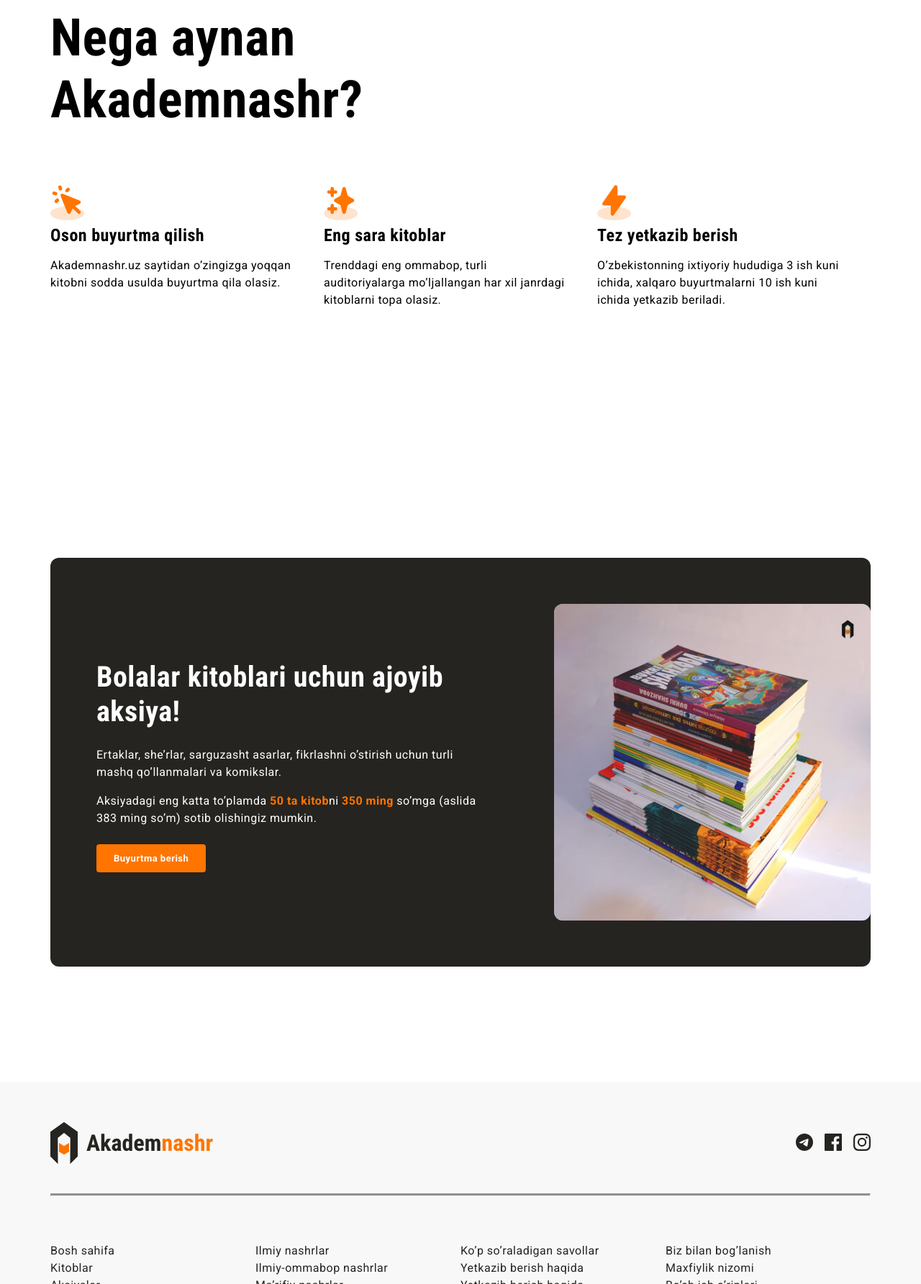
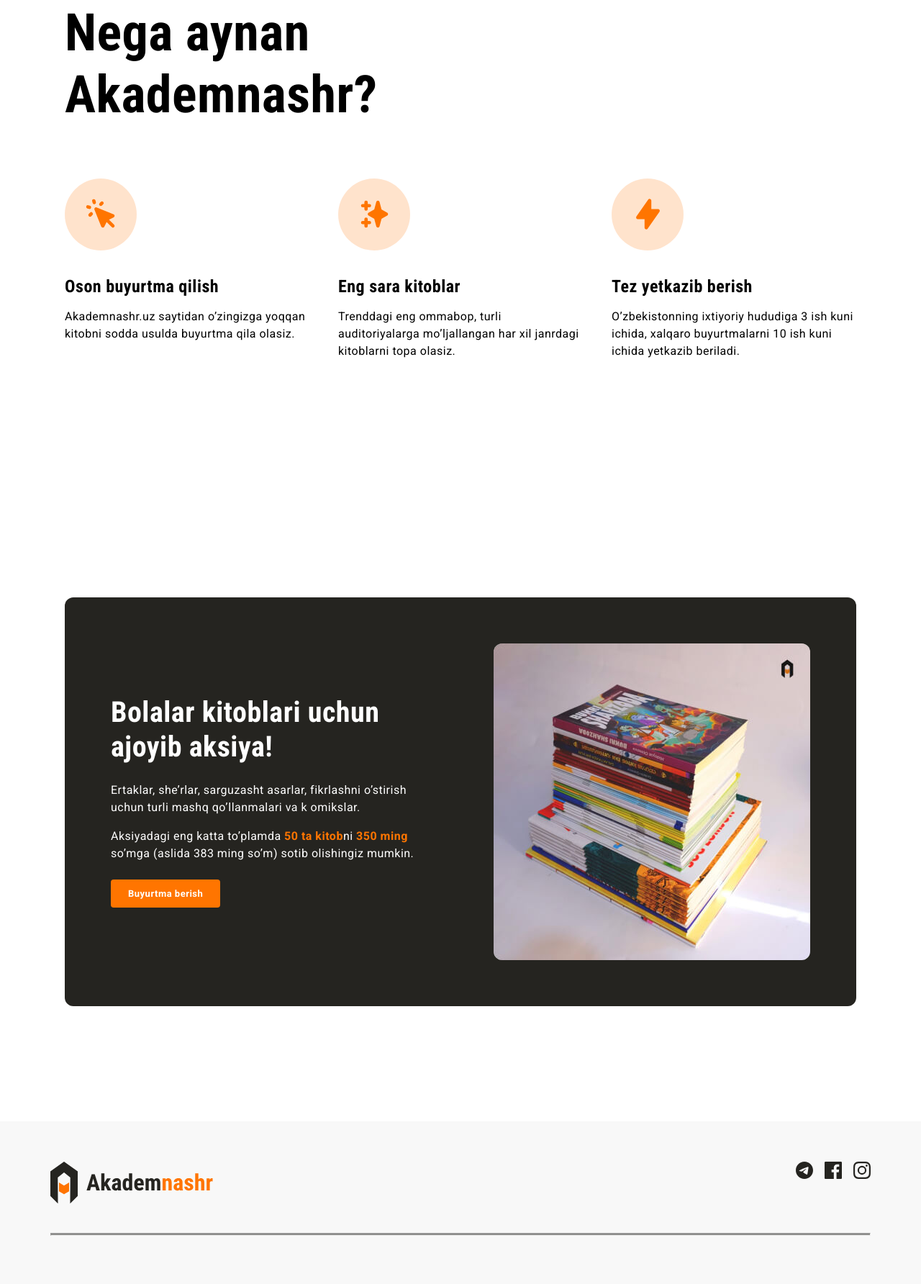
Before and after one commit to frontent20072022/akademnashr-promosite, a plain HTML site: page index.html in a window 1280 px wide. Shown: the part 1016-2800 px from the top of the page at 72% size. Drawn offline with Linux system fonts and the light colour scheme.

Commit message:
Add img and ul li styles

```diff
--- a/css/style.css
+++ b/css/style.css
@@ -6,10 +6,20 @@
   outline-offset: 4px;
 }
 body{
+  margin: 0;
+  padding: 0;
   font-family: 'Roboto','Arial', 'Sans serif';
   font-size: 16px;
   line-height: 1.5;
   letter-spacing: 0.5px;
+}
+.container{
+  max-width: 1140px;
+  width: 100%;
+  padding-left: 20px;
+  padding-right: 20px;
+  margin-left: auto;
+  margin-right: auto;
 }
 .site-header{
   background-color: #fff;
@@ -21,15 +31,6 @@ body{
   align-items: center;
   padding: 16px 0;
 }
-.header-link img{
-  display: block;
-}
-.container{
-  max-width: 1140px;
-  width: 100%;
-  margin-left: auto;
-  margin-right: auto;
-}
 .logo-link{
   transition: opacity 0.4s ease;
 }
@@ -38,6 +39,9 @@ body{
 }
 .logo-link:active{
   opacity: 0.6;
+}
+.site-header-logo{
+  display: block;
 }
 .nav{
   font-family: 'Roboto 500';
@@ -55,6 +59,7 @@ body{
 }
 .item-link{
   font-weight: 500;
+  font-family: 'Roboto','Arial', 'Sans serif';
   font-size: 13px;
   line-height: 15px;
   letter-spacing: 1px;
@@ -108,6 +113,7 @@ h2{
 }
 .hero-img{
   border-radius: 8px;
+  box-shadow: 24px 24px 0 rgba(255, 117, 0, 0.6);
 }
 
 
@@ -132,8 +138,19 @@ h2{
   width: 100px;
   height: 100px;
   border-radius: 50%;
+  display: flex;
+  align-items: center;
+  justify-content: center;
+  display: flex;
+  justify-content: center;
+  align-items: center;
+  margin: 0;
+  padding: 0;
+  margin-bottom: 32px;
 }
 .feature-list{
+  padding: 0;
+  margin: 0;
   margin-top: 0;
 }
 .feature-title{
@@ -151,7 +168,7 @@ h2{
   margin-bottom: 12px;
 }
 .feature-text{
-  margin-top: 0;
+  margin: 0;
 }
 .content{
   width: 390px;
@@ -182,7 +199,7 @@ h2{
   padding-bottom: 160px;
 }
 .great-action{
-  padding: 75px 92px 64px 64px;
+  width: 440px;
 }
 .action-text{
   margin-top: 0;
@@ -195,13 +212,14 @@ strong{
   display: flex;
   justify-content: space-between;
   align-items: center;
-  padding: 64px 0;
   background-color: #252420;
   border-radius: 12px;
   color: #fff;
+  padding: 64px;
 }
-.action-container img{
+.action-img{
   border-radius: 12px;
+  display: block;
 }
 
 
@@ -224,20 +242,32 @@ footer{
   display: flex;
   gap: 16px;
   list-style: none;
+  margin: 0;
+  padding: 0;
 }
 .footer-item{
   font-weight: 400;
   list-style: none;
 }
+.footer-lists li{
+  margin-bottom: 16px;
+}
+.footer-lists li:last-child{
+  margin-bottom: 0px;
+}
 .footer-link{
   text-decoration: none;
   color: #252420;
-  transition: color 0.4s ease;
+  transition: color 0.4s ease,
+  opacity 0.4s ease;
 }
 .footer-link:hover{
-  opacity: ;
+  color: #FF7500;
 }
-.footer-link img{
+.footer-link:active{
+  opacity: 0.6;
+}
+.footer-social-img{
   display: block;
 }
 .footer-line{
@@ -246,9 +276,7 @@ footer{
   margin-top: 0;
   margin-bottom: 64px;
 }
-.connection img{
-  display: block;
-}
+
 .footer-list{
   display: flex;
   justify-content: space-between;
@@ -256,8 +284,7 @@ footer{
 }
 .footer-lists{
   width: 224px;
-  margin-top: 0;
-  margin-bottom: 0;
+  padding: 0;
+  margin: 0;
   margin-right: 68px;
-  padding-left: 0;
 }
--- a/index.html
+++ b/index.html
@@ -15,7 +15,7 @@
   <header class="site-header">
     <div class="container header-container">
       <a class="logo-link" href="index.html">
-        <img src="img/logo.svg" alt="Akademnashr logo" width="227" height="59">
+        <img class="site-header-logo" src="img/logo.svg" alt="Akademnashr logo" width="227" height="59">
       </a>
 
       <nav class="nav">
@@ -28,9 +28,10 @@
         <a class="main-link" href="#">Ro'yhatdan o'tish</a>
       </nav>
 
-
     </div>
   </header>
+
+
   <!-- main -->
   <main>
     <section class="hero">
@@ -44,7 +45,6 @@
         <img class="hero-img" src="img/python-book.jpg" alt="Qo'ldagi kitob" width="510" height="510" srcset="img/python-book.jpg, img/python-book@2x.jpg">
       </div>
     </section>
-
 
     <section class="feature">
       <div class="container feature-container">
@@ -74,45 +74,47 @@
       </div>
     </section>
 
-
     <section class="action">
-      <div class="container action-container">
-        <div class="great-action">
-          <h2 class="hero-title">Bolalar kitoblari uchun ajoyib aksiya!</h2>
-          <div class="action-text">
-            <p>Ertaklar, she’rlar, sarguzasht asarlar, fikrlashni o’stirish uchun turli mashq qo’llanmalari va komikslar.</p>
-            <p>Aksiyadagi eng katta to’plamda <strong>50 ta kitob</strong>ni <strong>350 ming</strong> so’mga (aslida 383 ming so’m) sotib olishingiz mumkin.</p>
+      <div class="container">
+        <div class="action-container">
+          <div class="great-action">
+            <h2 class="hero-title">Bolalar kitoblari uchun ajoyib aksiya!</h2>
+            <div class="action-text">
+              <p>Ertaklar, she’rlar, sarguzasht asarlar, fikrlashni o’stirish uchun turli mashq qo’llanmalari va k  omikslar.</p>
+              <p>Aksiyadagi eng katta to’plamda <strong>50 ta kitob</strong>ni <strong>350 ming</strong> so’mga (aslida 383 ming so’m) sotib olishingiz mumkin.</p>
+            </div>
+            <a class="main-link" href="#">Buyurtma berish</a>
           </div>
-          <a class="main-link" href="#">Buyurtma berish</a>
+          <img class="action-img" src="img/sale-img.jpg" alt="Kitoblar rasmi" srcset="img/sale-img.jpg, img/sale-img@2x.jpg" width="440" height="440">
         </div>
-        <img src="img/sale-img.jpg" alt="Kitoblar rasmi" srcset="img/sale-img.jpg, img/sale-img@2x.jpg" width="440" height="440">
       </div>
     </section>
   </main>
+
   <!-- footer -->
   <footer>
     <div class="container footer-container">
       <div class="connection">
 
         <a class="logo-link" href="index.html">
-          <img src="img/logo.svg" alt="Akademnashr logosi" width="227" height="59">
+          <img class="site-header-logo" src="img/logo.svg" alt="Akademnashr logo" width="227" height="59">
         </a>
 
         <div class="social-networks">
           <ul class="social-list">
             <li class="footer-item">
               <a class="footer-link" href="">
-                <img src="img/icon-telegram.svg" alt="Akademnashrning telegram kanali" width="24" height="24">
+                <svg class="footer-social-img" width="24" height="24" fill="none" xmlns="http://www.w3.org/2000/svg"><path d="M12 0C5.376 0 0 5.376 0 12s5.376 12 12 12 12-5.376 12-12S18.624 0 12 0Zm5.568 8.16c-.18 1.896-.96 6.504-1.356 8.628-.168.9-.504 1.2-.816 1.236-.696.06-1.224-.456-1.896-.9-1.056-.696-1.656-1.128-2.676-1.8-1.188-.78-.42-1.212.264-1.908.18-.18 3.252-2.976 3.312-3.228a.24.24 0 0 0-.06-.216c-.072-.06-.168-.036-.252-.024-.108.024-1.788 1.14-5.064 3.348-.48.324-.912.492-1.296.48-.432-.012-1.248-.24-1.86-.444-.756-.24-1.344-.372-1.296-.792.024-.216.324-.432.888-.66 3.504-1.524 5.832-2.532 6.996-3.012 3.336-1.392 4.02-1.632 4.476-1.632.096 0 .324.024.468.144.12.096.156.228.168.324-.012.072.012.288 0 .456Z" fill="currentColor"/></svg>
               </a>
             </li>
             <li class="footer-item">
               <a class="footer-link" href="">
-                <img src="img/icon-facebook.svg" alt="Akademnashrning facebook tarmog'i" width="24" height="24">
+                <svg class="footer-social-img" width="24" height="24" fill="none" xmlns="http://www.w3.org/2000/svg"><path d="M22.675 0H1.325C.593 0 0 .593 0 1.325v21.351C0 23.407.593 24 1.325 24H12.82v-9.294H9.692v-3.622h3.128V8.413c0-3.1 1.893-4.788 4.659-4.788 1.325 0 2.463.099 2.795.143v3.24l-1.918.001c-1.504 0-1.795.715-1.795 1.763v2.313h3.587l-.467 3.622h-3.12V24h6.116c.73 0 1.323-.593 1.323-1.325V1.325C24 .593 23.407 0 22.675 0Z" fill="currentColor"/></svg>
               </a>
             </li>
             <li class="footer-item">
               <a class="footer-link" href="">
-                <img src="img/icon-instagram.svg" alt="Akademnashrning instagram sahifasi" width="24" height="24">
+                <svg class="footer-social-img" width="24" height="24" fill="none" xmlns="http://www.w3.org/2000/svg"><path fill-rule="evenodd" clip-rule="evenodd" d="M12 0C8.741 0 8.333.014 7.053.072 2.695.272.273 2.69.073 7.052.014 8.333 0 8.741 0 12c0 3.259.014 3.668.072 4.948.2 4.358 2.618 6.78 6.98 6.98C8.333 23.986 8.741 24 12 24c3.259 0 3.668-.014 4.948-.072 4.354-.2 6.782-2.618 6.979-6.98.059-1.28.073-1.689.073-4.948 0-3.259-.014-3.667-.072-4.947-.196-4.354-2.617-6.78-6.979-6.98C15.668.014 15.259 0 12 0Zm0 2.163c3.204 0 3.584.012 4.85.07 3.252.148 4.771 1.691 4.919 4.919.058 1.265.069 1.645.069 4.849 0 3.205-.012 3.584-.069 4.849-.149 3.225-1.664 4.771-4.919 4.919-1.266.058-1.644.07-4.85.07-3.204 0-3.584-.012-4.849-.07-3.26-.149-4.771-1.699-4.919-4.92-.058-1.265-.07-1.644-.07-4.849 0-3.204.013-3.583.07-4.849.149-3.227 1.664-4.771 4.919-4.919 1.266-.057 1.645-.069 4.849-.069ZM5.838 12a6.162 6.162 0 1 1 12.324 0 6.162 6.162 0 0 1-12.324 0ZM12 16a4 4 0 1 1 0-8 4 4 0 0 1 0 8Zm4.965-10.405a1.44 1.44 0 1 1 2.881.001 1.44 1.44 0 0 1-2.881-.001Z" fill="currentColor"/></svg>
               </a>
             </li>
           </ul>
```
